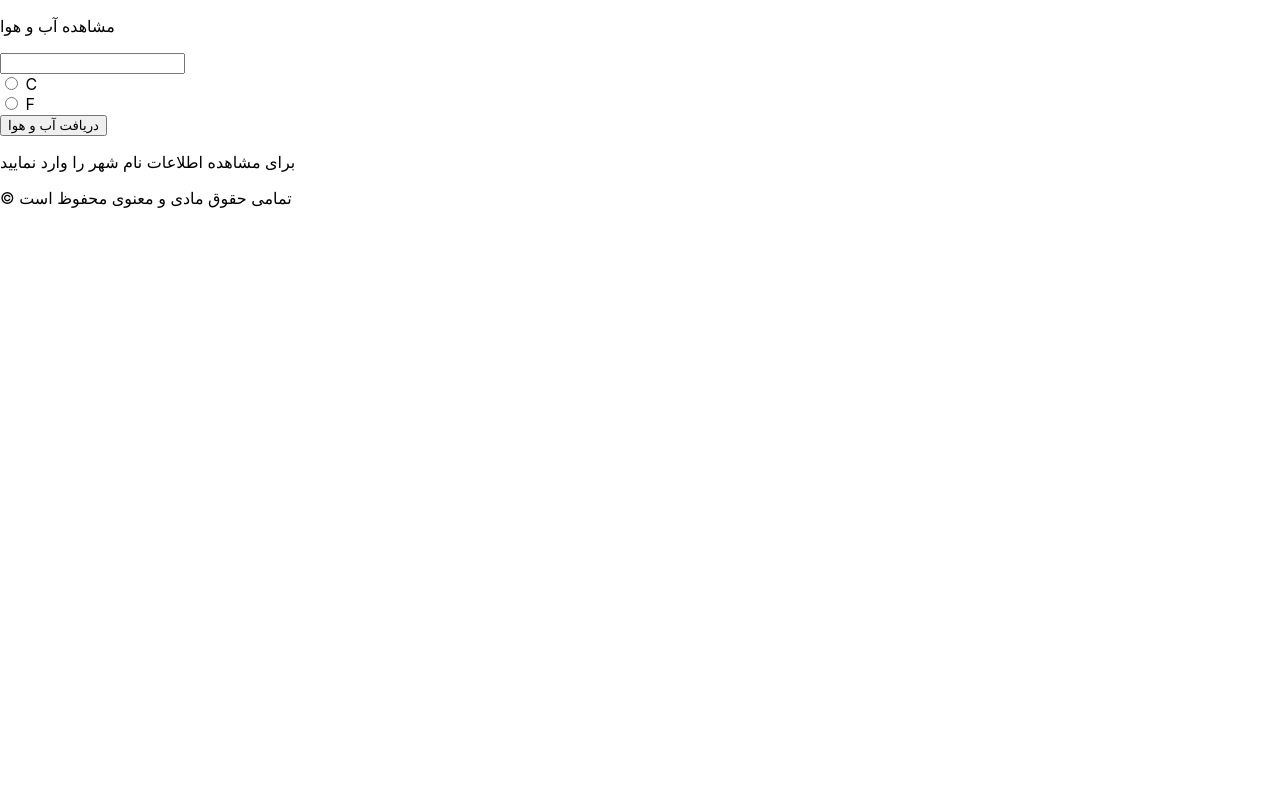
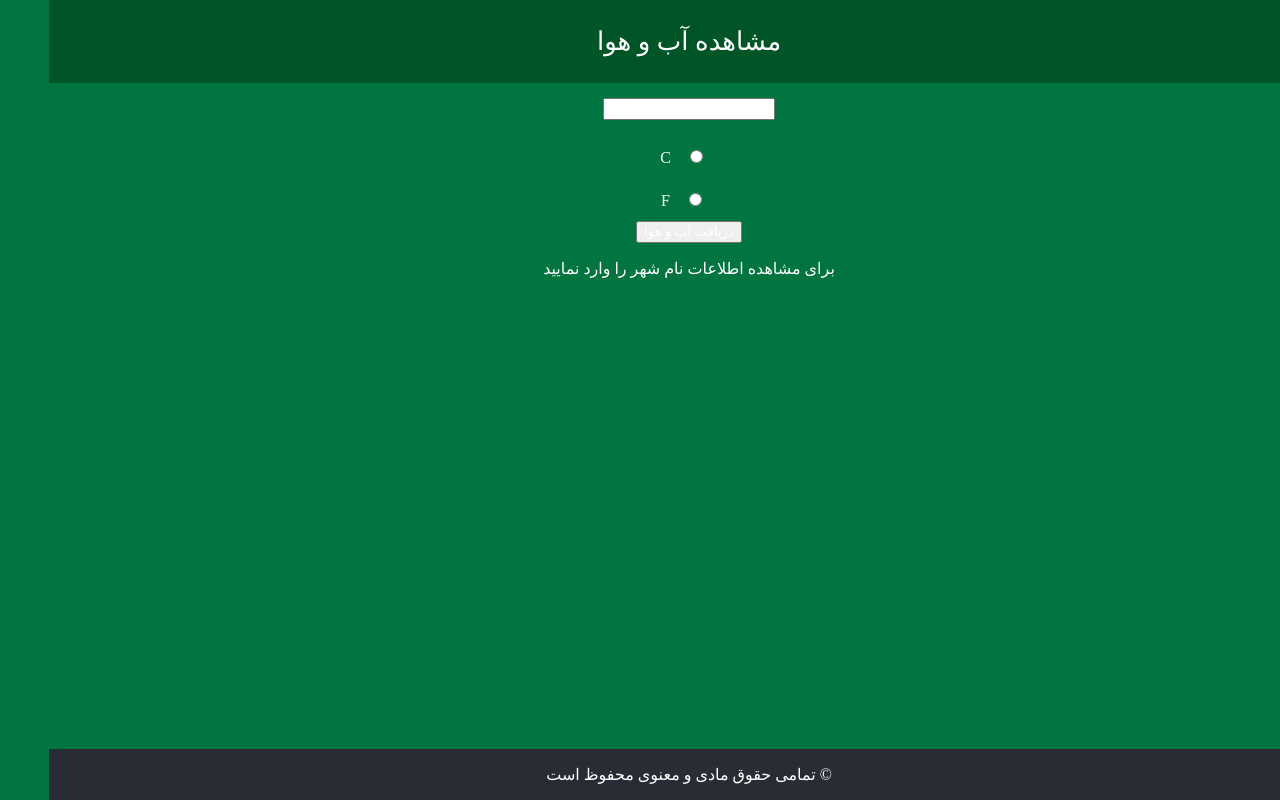
Before and after one commit to Navid-abazari/weather-app-ts, a React (Create React App) app: page / in a window 1280 px wide. Built offline with nearby package versions, Linux system fonts and the light colour scheme.

Commit message:
Remove extar files

```diff
--- a/src/App.css
+++ /dev/null
@@ -1,59 +0,0 @@
-* {
-  font-family: samim;
-  color: #fff;
-  direction: rtl;
-}
-.center {
-  text-align: center;
-}
-table {
-  display: inline;
-  margin-left: auto;
-  margin-right: auto;
-}
-input {
-  color: #707070;
-  margin: 15px;
-}
-body {
-  background-color: rgb(0, 0, 131);
-}
-
-.App {
-  text-align: center;
-}
-
-.App-logo {
-  height: 40vmin;
-  pointer-events: none;
-}
-
-@media (prefers-reduced-motion: no-preference) {
-  .App-logo {
-    animation: App-logo-spin infinite 20s linear;
-  }
-}
-
-.App-header {
-  background-color: #282c34;
-  min-height: 100vh;
-  display: flex;
-  flex-direction: column;
-  align-items: center;
-  justify-content: center;
-  font-size: calc(10px + 2vmin);
-  color: rgb(0, 38, 141);
-}
-
-.App-link {
-  color: #61dafb;
-}
-
-@keyframes App-logo-spin {
-  from {
-    transform: rotate(0deg);
-  }
-  to {
-    transform: rotate(360deg);
-  }
-}
--- a/src/common/footer/Footer.tsx
+++ b/src/common/footer/Footer.tsx
@@ -1,6 +1,6 @@
 function Footer() {
   return (
-    <div className="center">
+    <div id="footer">
       <p>© تمامی حقوق مادی و معنوی محفوظ است</p>
     </div>
   );
--- a/src/common/header/Header.tsx
+++ b/src/common/header/Header.tsx
@@ -1,6 +1,6 @@
 function Header() {
   return (
-    <div className="center">
+    <div id="header">
       <p>مشاهده آب و هوا</p>
     </div>
   );
--- a/src/css/style.css
+++ b/src/css/style.css
@@ -0,0 +1,61 @@
+* {
+  font-family: samim;
+  color: #fff;
+  direction: rtl;
+}
+
+html,
+body,
+html {
+  direction: rtl;
+  height: 100%;
+  width: 100%;
+  position: relative;
+  background-color: rgb(0, 117, 63);
+}
+
+#root-container {
+  height: 100vh;
+}
+
+#header {
+  text-align: center;
+  top: 0;
+  width: 100%;
+  text-align: center;
+  background-color: #005526;
+  max-height: 100vh;
+  display: flex;
+  flex-direction: column;
+  align-items: center;
+  justify-content: center;
+  font-size: calc(10px + 2vmin);
+}
+#main-container {
+  min-height: 0vmin;
+  overflow: hidden;
+  display: block;
+  position: relative;
+  text-align: center;
+}
+#footer {
+  position: absolute;
+  width: 100%;
+  bottom: 0;
+  text-align: center;
+  background-color: #282c34;
+  display: block;
+}
+
+.center {
+  text-align: center;
+}
+table {
+  display: inline;
+  margin-left: auto;
+  margin-right: auto;
+}
+input {
+  color: #000000;
+  margin: 15px;
+}
--- a/src/pages/Weather.tsx
+++ b/src/pages/Weather.tsx
@@ -24,7 +24,7 @@ const Weather = () => {
   };
   return (
     // main html
-    <div className="App">
+    <div id="main-container">
       <div>
         <input
           name="cityName"
```
Also changed, not shown: src/logo.svg (deleted).
